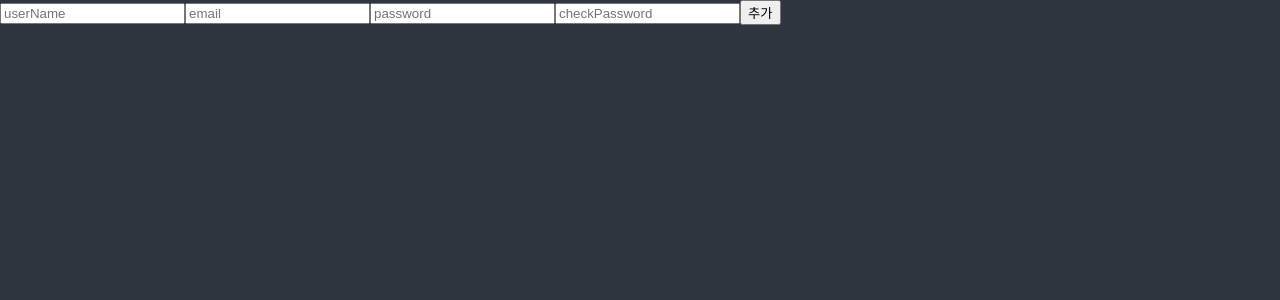
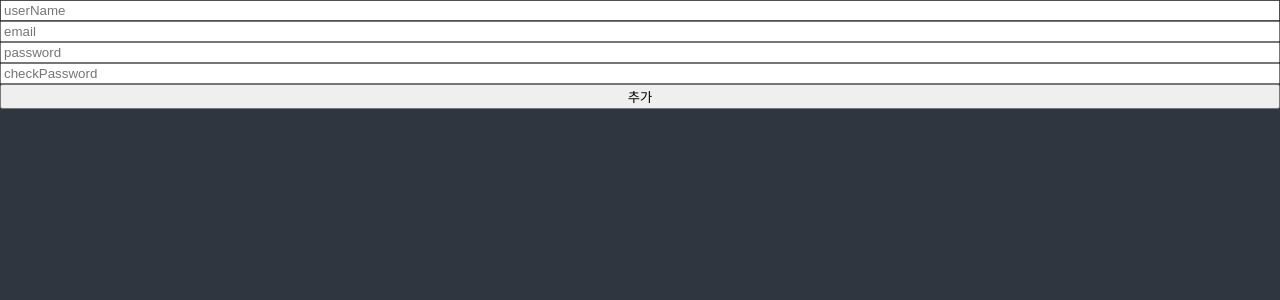
Before and after one commit to JobMarketIsCold/ReactMiddleClassIsCold, a React (Create React App) app: page / in a window 1280 px wide. Shown: the top 300 px of the page. Built offline with nearby package versions, Linux system fonts and the light colour scheme.

Commit message:
use hook in react-hook-form

```diff
--- a/src/ToDoList.tsx
+++ b/src/ToDoList.tsx
@@ -2,15 +2,24 @@ import React, { useState } from "react";
 import { useForm } from "react-hook-form";
 
 function ToDoList() {
-	const { register, watch } = useForm();
-	console.log(watch());
+	const { register, handleSubmit, formState } = useForm();
+	console.log(formState.errors);
+
+	const onValid = (data: any) => {
+		console.log(data);
+	};
 	return (
 		<div>
-			<form>
-				<input {...register("userName")} placeholder="userName" />
-				<input {...register("email")} placeholder="email" />
-				<input {...register("password")} placeholder="password" />
-				<input {...register("checkPassword")} placeholder="checkPassword" />
+			<form style={{ display: "flex", flexDirection: "column" }} onSubmit={handleSubmit(onValid)}>
+				<input
+					{...register("userName", {
+						required: { value: true, message: "userName이 필요합니다!" },
+					})}
+					placeholder="userName"
+				/>
+				<input {...register("email", { required: true })} placeholder="email" />
+				<input {...register("password", { required: true })} placeholder="password" />
+				<input {...register("checkPassword", { required: true })} placeholder="checkPassword" />
 				<button>추가</button>
 			</form>
 		</div>
```
